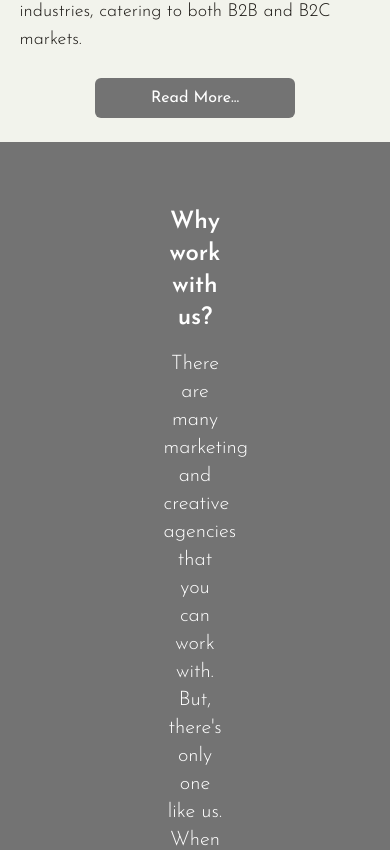
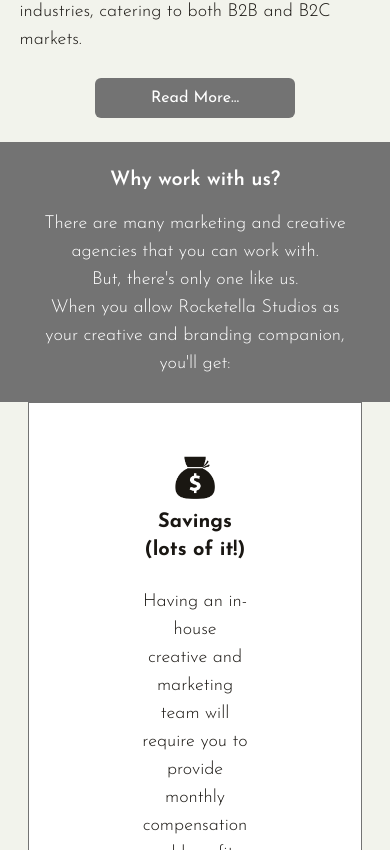
Before and after one commit to jomardiago/rocketella, a Next.js app: page / in a window 390 px wide. Shown: the part 2354-3204 px from the top of the page. Built offline with nearby package versions, Linux system fonts and the light colour scheme.

Commit message:
Making WorkWithUsSection responsive

```diff
--- a/app/components/WorkWithUsSection.tsx
+++ b/app/components/WorkWithUsSection.tsx
@@ -1,10 +1,10 @@
 export default function WhyWorkWithUsSection() {
   return (
     <section className="text-center bg-neutral-500">
-      <div className="contained py-16 px-36 text-xl space-y-4 text-white">
-        <h2 className="text-2xl font-semibold">Why work with us?</h2>
+      <div className="contained py-6 px-4 text-xl space-y-4 text-white">
+        <h2 className="text-xl font-semibold">Why work with us?</h2>
 
-        <p className="font-light">
+        <p className="font-light text-lg">
           There are many marketing and creative agencies that you can work with.
           <span className="block">But, there&apos;s only one like us.</span>
           <span>When you allow Rocketella Studios as your creative and branding companion, you&apos;ll get:</span>
```
